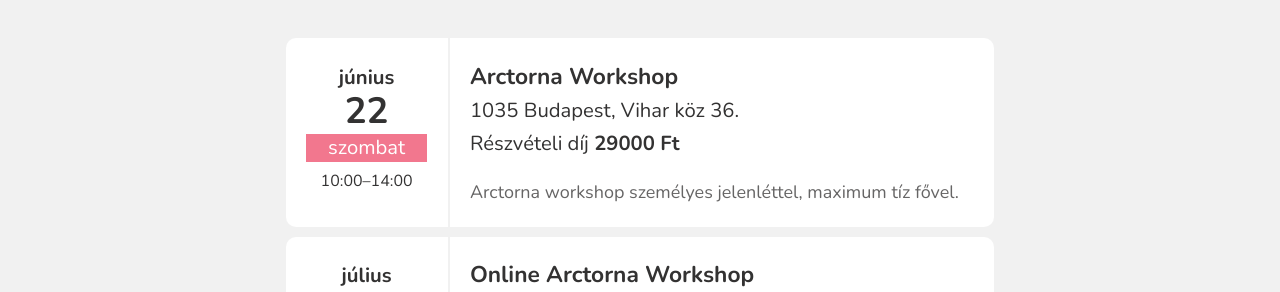
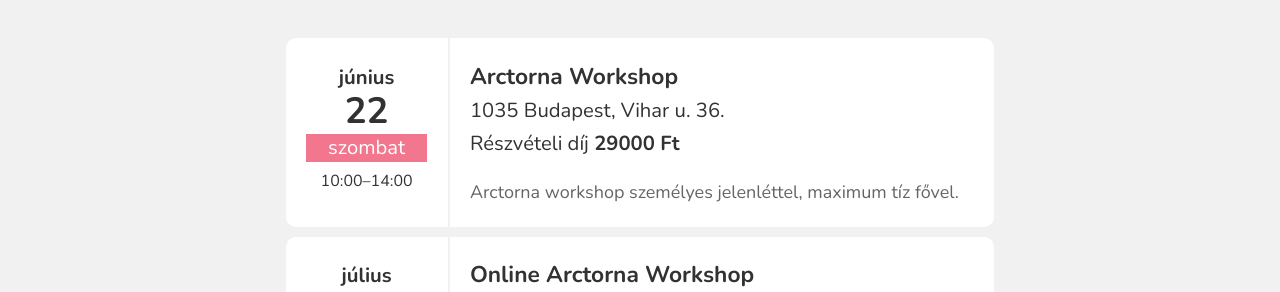
Before and after one commit to monikamudra/arctorna, a Jekyll site: the page built from workshop.md, in a window 1280 px wide and 900 px high, scrolled down 1987 px. Shown: the part 163-455 px from the top of the window. Built offline with Jekyll 4.4.1, drawn with Linux system fonts in a browser that asks for light colours.

Commit message:
Update workshop event

```diff
--- a/_data/workshop.yaml
+++ b/_data/workshop.yaml
@@ -43,7 +43,7 @@ events:
     start: "10:00"
     end: "14:00"
     title: Arctorna Workshop
-    address: 1035 Budapest, Vihar köz 36.
+    address: 1035 Budapest, Vihar u. 36.
     description: >-
       Arctorna workshop személyes jelenléttel, maximum tíz fővel.
     price: 29000
```
